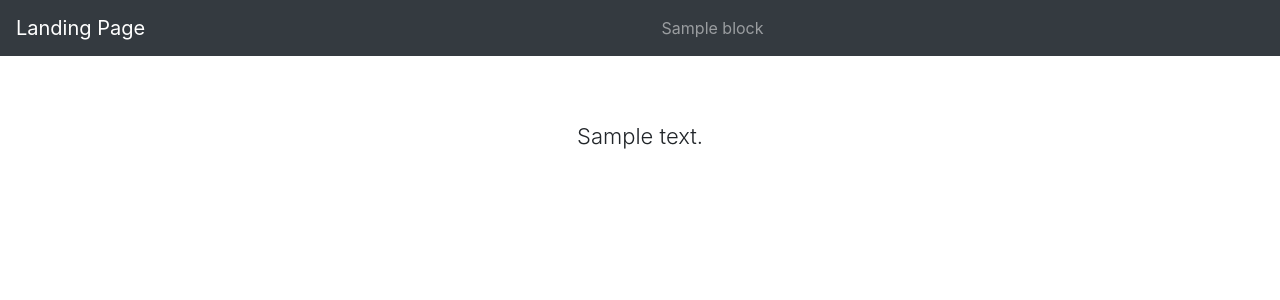
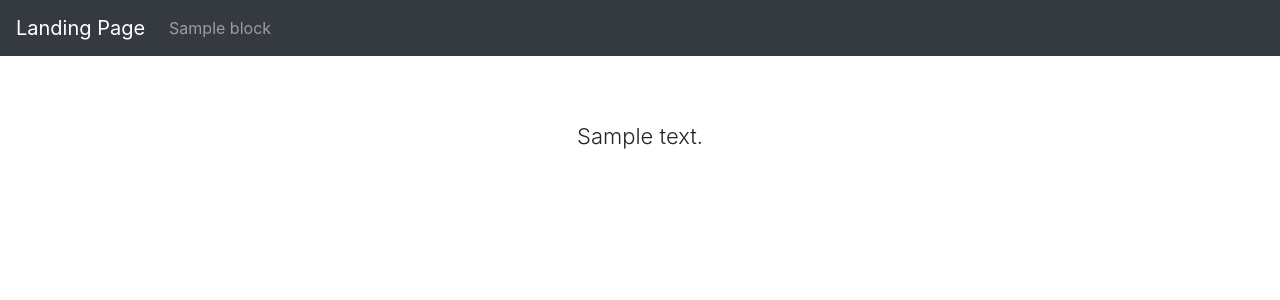
Before and after one commit to one-quaker/landing-cms, a Django app: page / in a window 1280 px wide. Shown: the top 300 px of the page. Run offline with Django 3.2, Linux system fonts and the light colour scheme; tables that the repository leaves empty hold one stand-in row (values such as "Sample post"); some libraries are stand-ins or nearby versions.

Commit message:
minor fix

```diff
--- a/src/web/templates/_navbar.html
+++ b/src/web/templates/_navbar.html
@@ -5,7 +5,7 @@
     </button>
 
     <div class="collapse navbar-collapse" id="navbarText">
-        <ul class="navbar-nav mx-auto">
+        <ul class="navbar-nav mr-auto">
             {% for block in block_list %}
                 {% if block.in_menu %}
                     <li class="nav-item">
```
